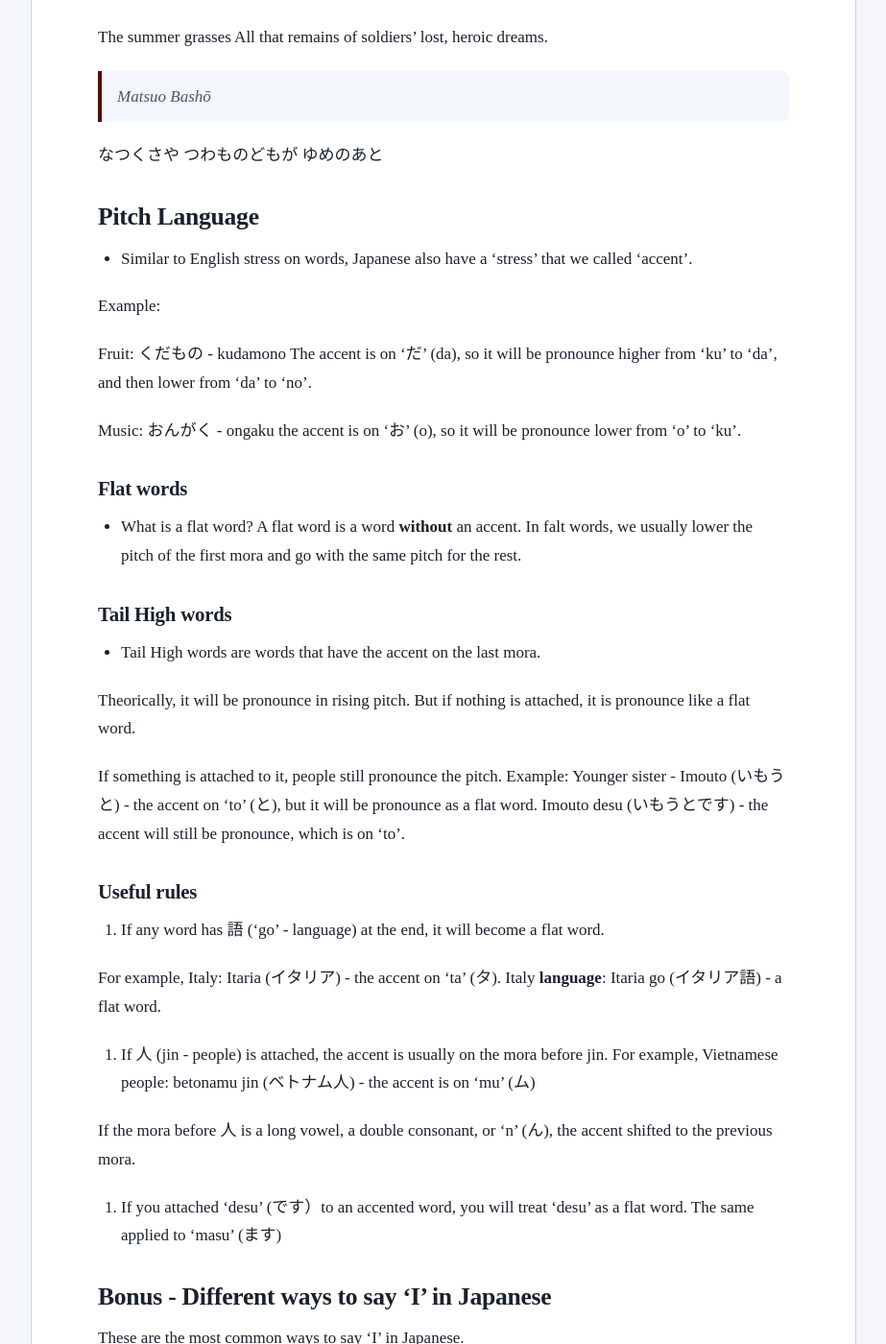
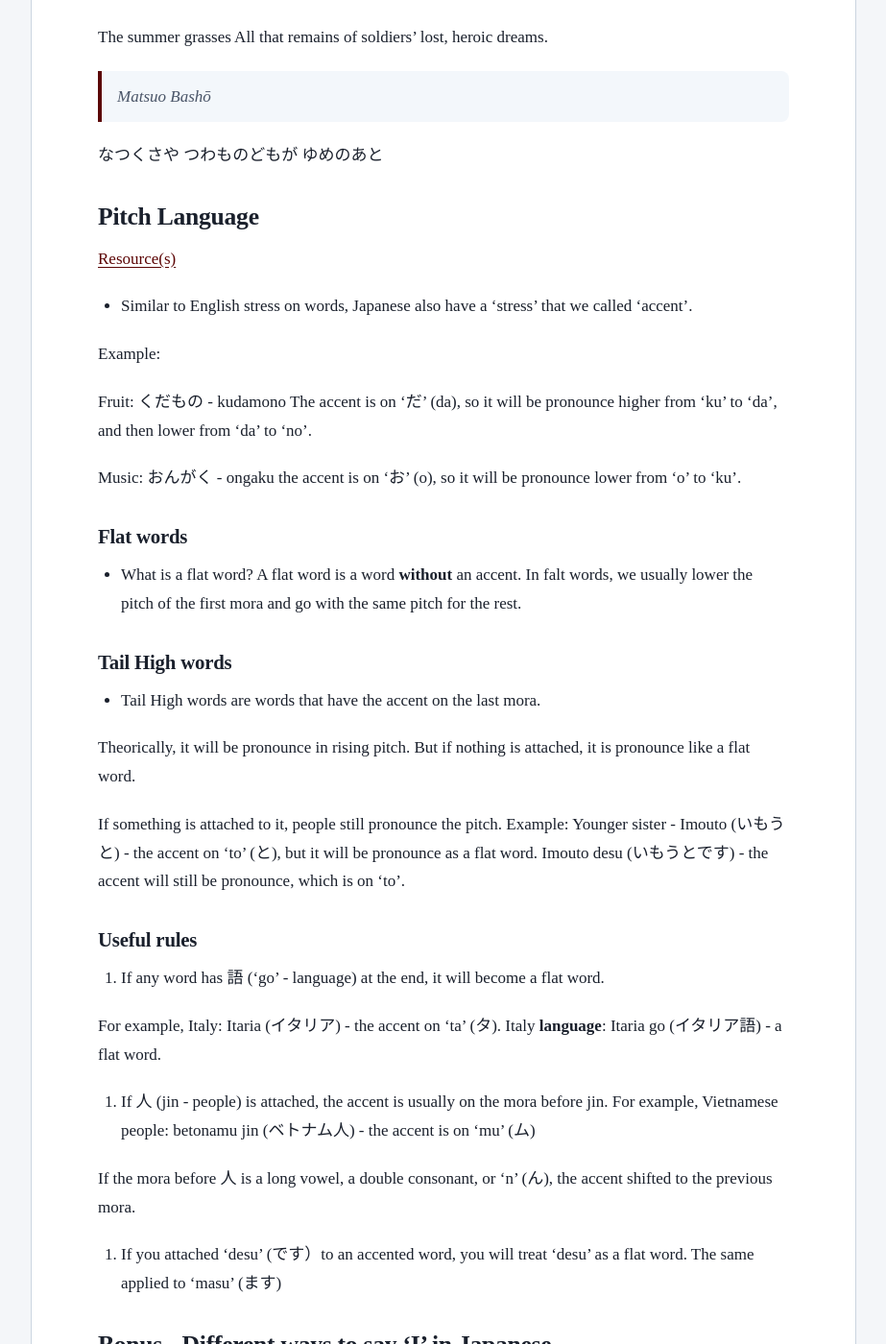
Before and after one commit to pennie26/pennie26.github.io, a Jekyll site: the page built from _posts/2026/05/31/2026-07-07-the-japanese-language.md, in a window 1280 px wide and 1400 px high, scrolled down 5615 px. Shown: the whole window at 96% size, without its empty margins (178-1101 px from the left). Built offline with Jekyll 4.4.1, drawn with Linux system fonts in a browser that asks for light colours.

Commit message:
Update 2026-07-07-the-japanese-language.md

```diff
--- a/_posts/2026/05/31/2026-07-07-the-japanese-language.md
+++ b/_posts/2026/05/31/2026-07-07-the-japanese-language.md
@@ -113,6 +113,8 @@ lost, heroic dreams.
 ゆめのあと
 
 ## Pitch Language
+[Resource(s)](https://youtu.be/jt04eg9T2sE?si=I3hebRmboD30wPm3)
+
 - Similar to English stress on words, Japanese also have a 'stress' that we called 'accent'.
 
 Example:
@@ -155,6 +157,8 @@ If the mora before 人 is a long vowel, a double consonant, or 'n' (ん), the ac
 3. If you attached 'desu' (です）to an accented word, you will treat 'desu' as a flat word. The same applied to 'masu' (ます)
 
 ## Bonus - Different ways to say 'I' in Japanese
+[Resource(s)](https://youtu.be/eZVIe0Nvj5Y?si=eGYW4gEhObsAjczX)
+
 These are the most common ways to say 'I' in Japanese.
 1. Watashi (わたし)
 - Casual: Mostly used by women
```
